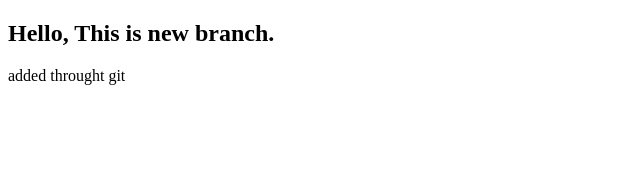
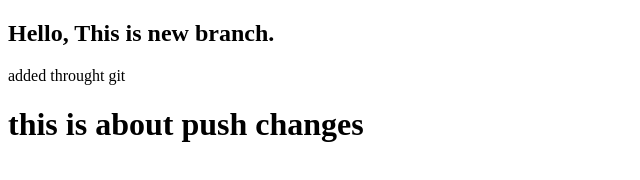
Before and after one commit to suneelkumar0106/myHtml, a plain HTML site: page index.html in a window 1280 px wide. Shown: the whole page, without its empty margins (0-640 px from the left). Drawn offline with Linux system fonts and the light colour scheme.

Commit message:
changes in your project

```diff
--- a/index.html
+++ b/index.html
@@ -9,5 +9,10 @@
 <body>
     <h2>Hello, This is new branch.</h2>
     <p>added throught git</p>
+
+    <div>
+
+        <h1>this is about push changes </h1>
+    </div>
 </body>
 </html>
```
